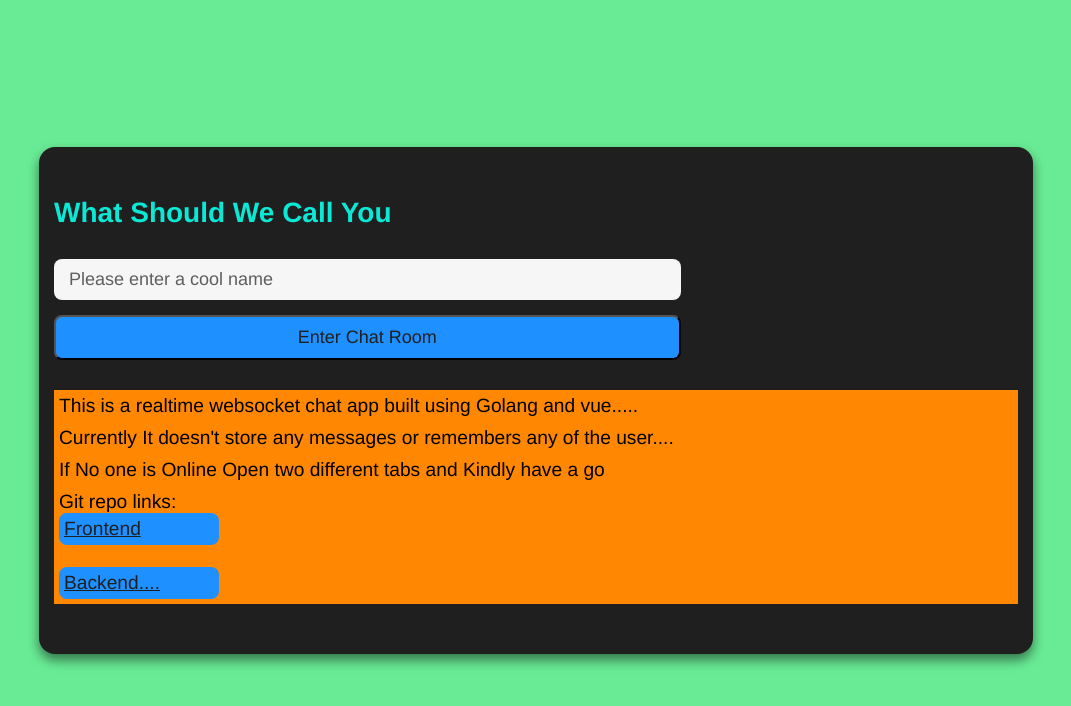
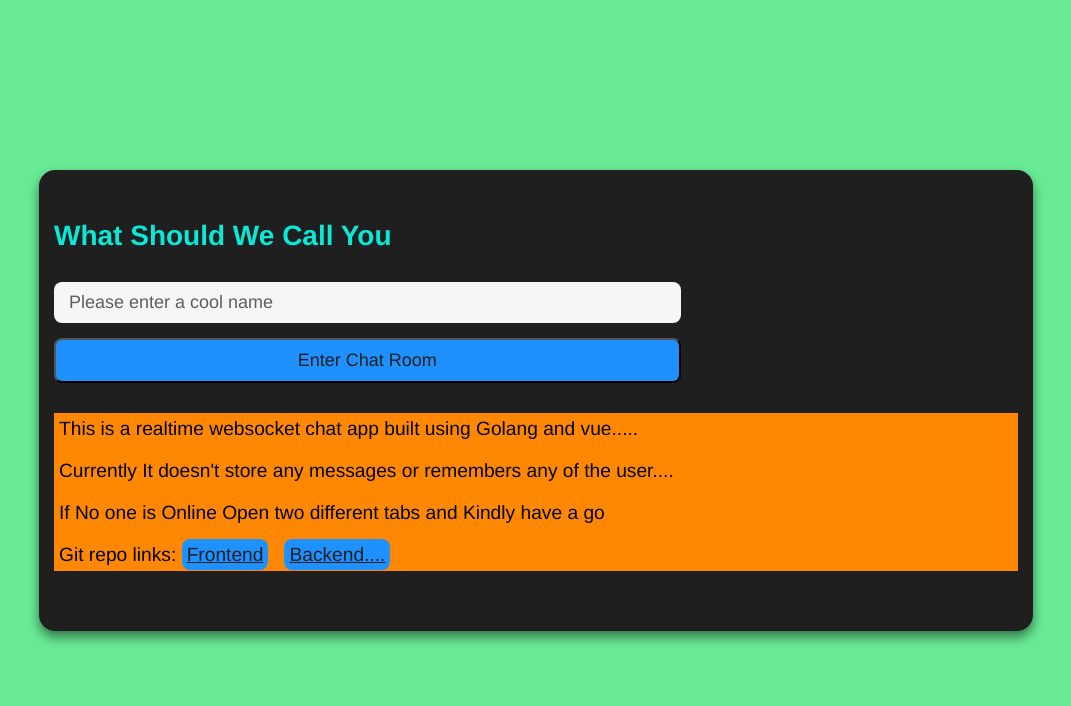
Before and after one commit to ahmedMunna1767/vue-mogenius, a Vue app: page / in a window 1280 px wide. Shown: the top 706 px of the page, without its empty margins (104-1175 px from the left). Built offline with nearby package versions, Linux system fonts and the light colour scheme.

Commit message:
Udated UI

```diff
--- a/src/App.vue
+++ b/src/App.vue
@@ -87,8 +87,14 @@ const SendMessage = () => {
             <li>Currently It doesn't store any messages or remembers any of the user.... </li>
             <li>If No one is Online Open two different tabs and Kindly have a go</li>
 
-            <li>Git repo links: <a href="https://github.com/ahmedMunna1767/vue-mogenius.git">Frontend</a> &nbsp;<a
-                href="https://github.com/ahmedMunna1767/go-vue-socket-chat.git">Backend....</a></li>
+            <li>Git repo links: <span>
+              <a href="https://github.com/ahmedMunna1767/vue-mogenius.git">Frontend</a>
+            </span>
+              &nbsp;
+            <span>
+              <a href="https://github.com/ahmedMunna1767/go-vue-socket-chat.git">Backend....</a>
+            </span>
+              </li>
           </ul>
         </div>
       </div>
@@ -203,15 +209,18 @@ const SendMessage = () => {
             margin-top: 5px;
             font-size: larger;
             list-style: none;
+            background-color: var(--flashorange);
+            border-radius: 10;
 
             li {
+              border-radius: 10;
               background-color: var(--flashorange);
-              margin: auto;
+              margin-bottom: 10px;
               padding: 5px;
 
               a {
                 cursor: pointer;
-                display: block;
+                display: inline;
                 width: 10rem;
                 background-color: var(--blue);
                 border-radius: 8px;
```
